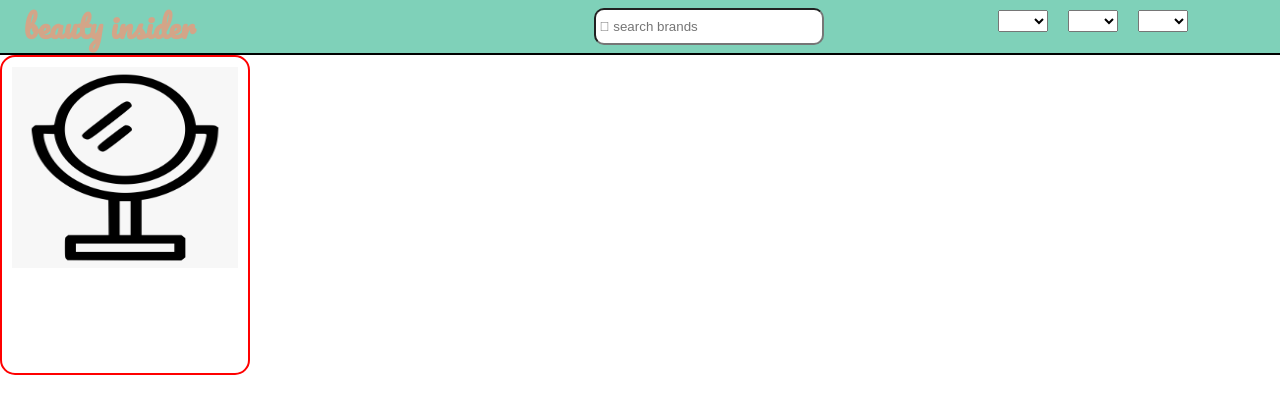
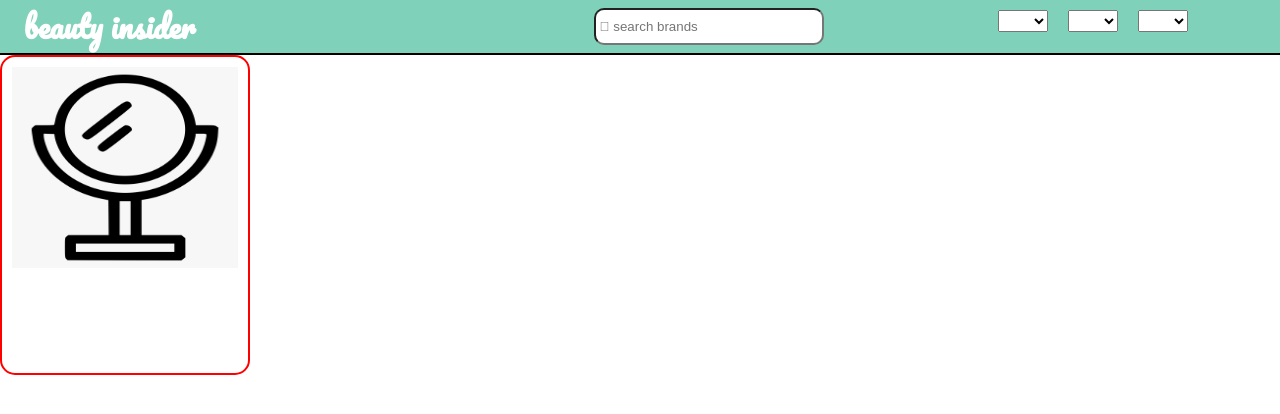
Before and after one commit to diellada/beauty-looker, an Angular app: page / in a window 1280 px wide. Shown: the top 414 px of the page. Built offline with nearby package versions, Linux system fonts and the light colour scheme.

Commit message:
navbar update

```diff
--- a/src/app/components/navbar/navbar.component.scss
+++ b/src/app/components/navbar/navbar.component.scss
@@ -16,7 +16,7 @@ header {
   h2 {
     font-family: 'Pacifico', cursive;
     font-size: 30px;
-    color: $tumbleweed;
+    color: white;
     text-shadow: gray;
 
     span {
```
